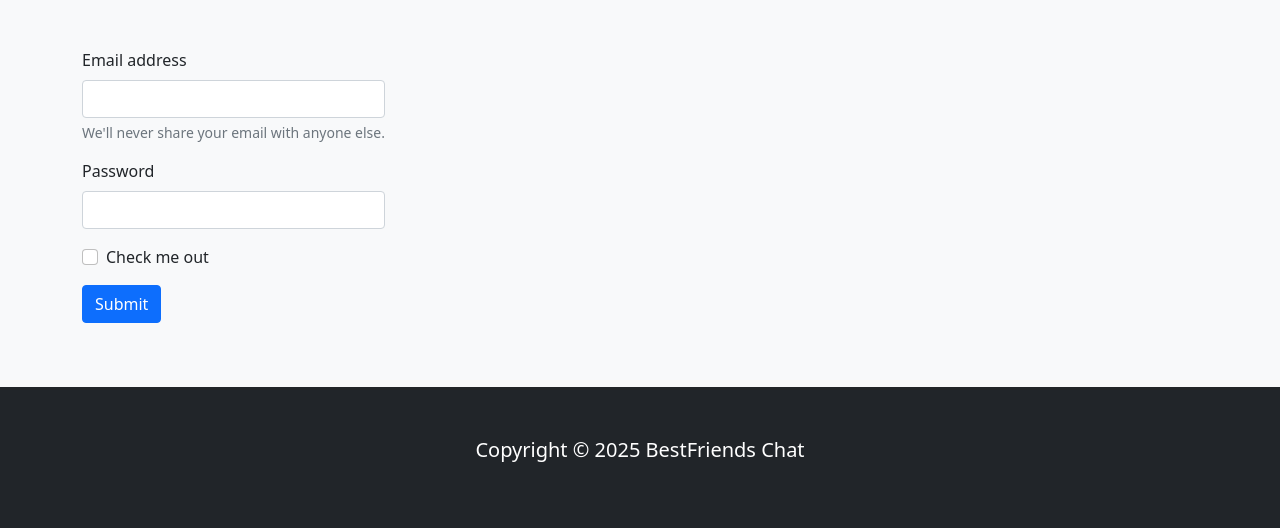
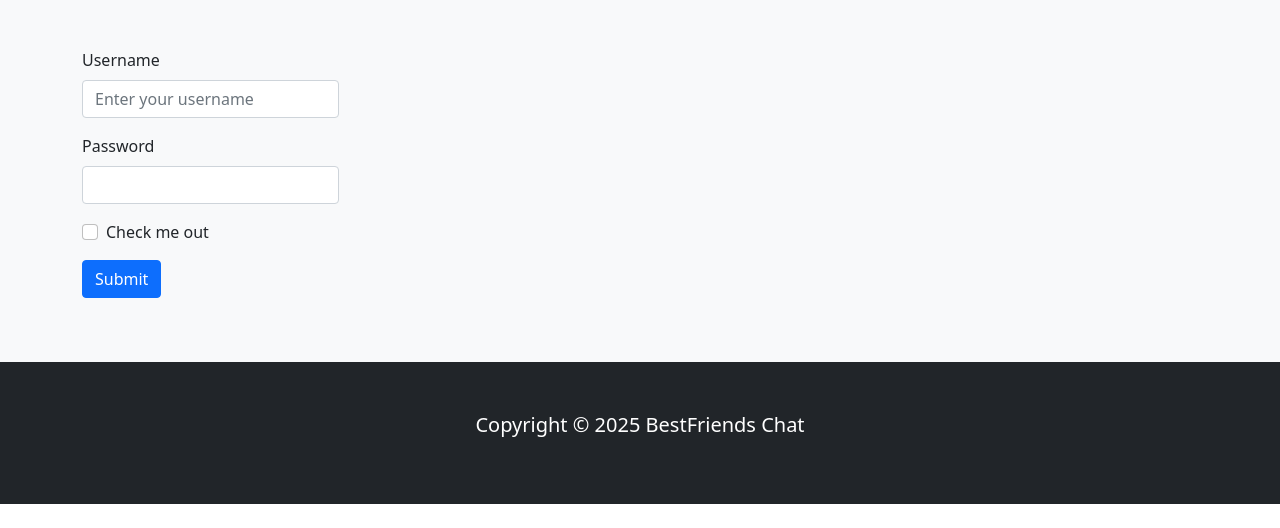
Before and after one commit to aasiyaonize/learning-web-dev, a Flask app: page /signup in a window 1280 px wide. Shown: the part 56-584 px from the top of the page. Run offline with Flask 3, Linux system fonts and the light colour scheme; some libraries are stand-ins or nearby versions.

Commit message:
I think i am done but it's not working. i think i am just going to git.ignore it (get the joke!). its 1AM :(

```diff
--- a/app.py
+++ b/app.py
@@ -1,14 +1,50 @@
-from flask import Flask, render_template
+from flask import Flask, render_template, request, redirect, url_for
+import psycopg2
+import hashlib
 
 app = Flask(__name__)
+
+# MySQL Configuration
+pooling_url = "postgresql://postgres:mivaflask12@db.xanuhuwknzdprmudmoph.supabase.co:5432/postgres"
+db_config = {
+  'host': 'db.xanuhuwknzdprmudmoph.supabase.co',
+  'port': '5432',
+  'database': 'postgres',
+   'password': 'mivaflask12',
+  'user': 'postgres',
+  'sslmode': 'require'
+}
+
+# Connect to the database
+def get_db():
+  db = psycopg2.connect(**db_config)
+  return db
+
+# Home page
+
 @app.route("/")
-def hello_world():
+def home():
   return render_template("index.html")
 
+# signup page
+@app.route("/signup", methods=["GET", "POST"])
+def signup():
+  if request.method == "POST":
+    # Get form data
+    username = request.form["username"]
+    password = request.form["password"]
+    hashed_password = hashlib.sha256(password.encode()).hexdigest()
 
+    # Insert user data into the database
+    db = get_db()
+    cursor = db.cursor()
+    cursor.execute("INSERT INTO tbl_user (username, password) VALUES (%s, %s)", (username, hashed_password))
+    db.commit()
+    cursor.close()
+    db.close()
+    return redirect(url_for("home"))
+  return render_template("signup.html")
+
+#Run the App
 if __name__ == "__main__":
   app.run(host='0.0.0.0',debug=True)
-
-@app.route("/signup", methods=["GET", "POST"])
-def signup():
-  return render_template("signup.html")
--- a/templates/index.html
+++ b/templates/index.html
@@ -19,7 +19,7 @@
         <div class="collapse navbar-collapse" id="navmenu">
           <ul class="navbar-nav ms-auto" >
             <li class="nav-item">
-              <a href="signup.html" class="nav-link">SignUp</a>
+              <a href="{{ url_for('signup') }}" class="nav-link">SignUp</a>
             </li>
 
             <li class="nav-item">
@@ -41,7 +41,7 @@
             <p class="lead my-4">
               BESTfriends CHAT is a chatting app that allows you to chat with your friends and family.
             </p>
-            <a href="signup.html"><button class="btn btn-primary btn-lg">Sign Up Now</button></a>
+            <a href="{{ url_for('signup') }}"><button class="btn btn-primary btn-lg">Sign Up Now</button></a>
           </div>
 
         </div>
--- a/templates/signup.html
+++ b/templates/signup.html
@@ -40,13 +40,13 @@
      <form method="POST" action="{{ url_for('signup') }}">
 
        <div class="mb-3">
-         <label for="exampleInputEmail1" class="form-label">Email address</label>
-         <input type="email" class="form-control" id="exampleInputEmail1" aria-describedby="emailHelp">
-         <div id="emailHelp" class="form-text">We'll never share your email with anyone else.</div>
+         <label for="username" class="form-label">Username</label>
+         <input type="text" class="form-control" id="username" name="username" placeholder="Enter your username" required >
+
        </div>
        <div class="mb-3">
          <label for="exampleInputPassword1" class="form-label">Password</label>
-         <input type="password" class="form-control" id="exampleInputPassword1">
+         <input type="password" class="form-control" id="exampleInputPassword1" name="password" required>
        </div>
        <div class="mb-3 form-check">
          <input type="checkbox" class="form-check-input" id="exampleCheck1">
```
